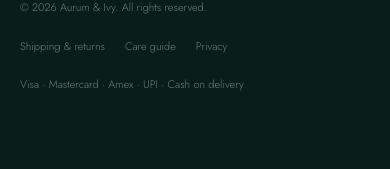
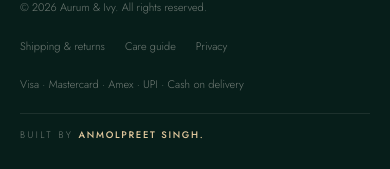
Before and after one commit to anmoljudge08-cell/retail-online-store, a Flask app: page /cart in a window 390 px wide. Shown: the part 1697-1866 px from the top of the page. Before the commit the page ends 1788 px from the top, so only its background shows below. Run offline with Flask 3, Linux system fonts and the light colour scheme; data comes from the database, SQL or seed files in the repository; some libraries are stand-ins or nearby versions.

Commit message:
Add builder credit to the footer
'Built by Anmolpreet Singh.' now sits at the very bottom of every page, centred
under the copyright row, with the name in champagne brass to stay inside the
three-colour palette. Includes a regression test across four routes.

Co-authored-by: arena-agent <297053741+arena-agent@users.noreply.github.com>

```diff
--- a/static/css/store.css
+++ b/static/css/store.css
@@ -642,8 +642,21 @@ svg { display: block; }
 .footer-base p { margin: 0; }
 .footer-legal { display: flex; gap: 20px; }
 .footer-legal a:hover { color: var(--ivory); }
+.footer-credit {
+  flex-basis: 100%; width: 100%;
+  margin: 16px 0 0; padding-top: 14px;
+  border-top: 1px solid rgba(247, 242, 233, 0.09);
+  text-align: center;
+  font-size: 9.5px; letter-spacing: 0.26em; text-transform: uppercase;
+  color: rgba(247, 242, 233, 0.45);
+}
+.footer-credit strong { color: var(--gold-soft); font-weight: 500; letter-spacing: 0.18em; }
 @media (max-width: 980px) { .footer-inner { grid-template-columns: 1fr 1fr; } }
-@media (max-width: 560px) { .footer-inner { grid-template-columns: 1fr; } .footer-base { flex-direction: column; align-items: flex-start; } }
+@media (max-width: 560px) {
+  .footer-inner { grid-template-columns: 1fr; }
+  .footer-base { flex-direction: column; align-items: flex-start; }
+  .footer-credit { text-align: left; }
+}
 
 /* ------------------------------------------------------------- cart drawer */
 .scrim {
--- a/templates/base.html
+++ b/templates/base.html
@@ -148,6 +148,7 @@
       <a href="{{ url_for('home') }}#atelier">Privacy</a>
     </p>
     <p class="footer-pay">Visa · Mastercard · Amex · UPI · Cash on delivery</p>
+    <p class="footer-credit">Built by <strong>Anmolpreet Singh.</strong></p>
   </div>
 </footer>
 
```
Also changed, not shown: tests/test_app.py (+6 -0 lines).
